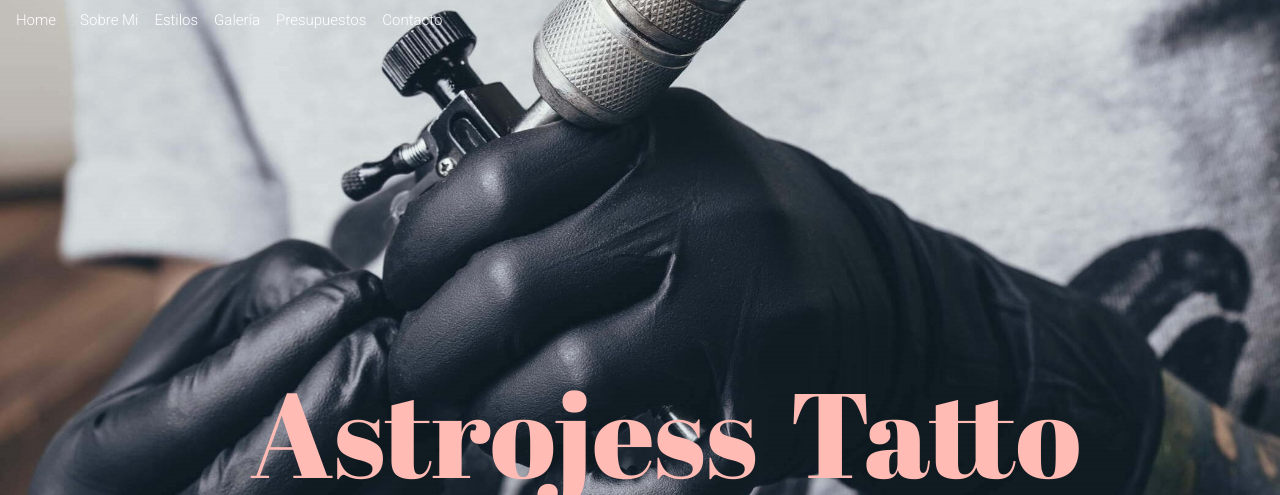
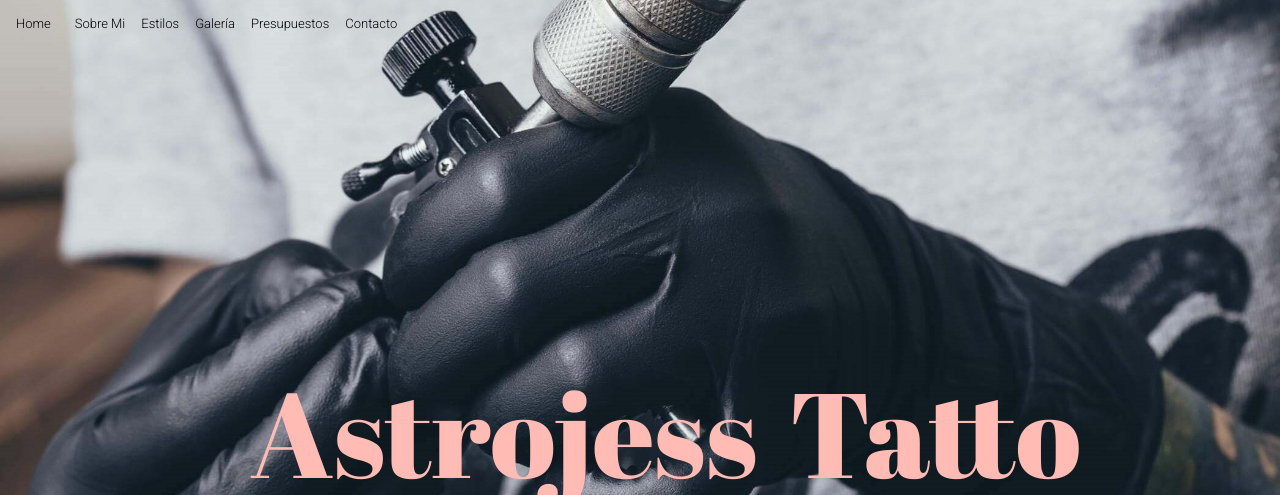
Before and after one commit to agus-99/proyecto-final, a website: page index.html in a window 1280 px wide. Shown: the top 495 px of the page. Drawn offline with nearby package versions, Linux system fonts and the light colour scheme.

Commit message:
modificacion 21-01

```diff
--- a/index.html
+++ b/index.html
@@ -28,23 +28,23 @@
             <button class="navbar-toggler navbar-toggler-right" type="button" data-toggle="collapse" data-target="#navbarTogglerDemo02" aria-controls="navbarTogglerDemo02" aria-expanded="false" aria-label="Toggle navigation">
               <span class="navbar-toggler-icon"></span>
             </button>
-            <a class="navbar-brand" href="./index.html"><p class="nav__a">Home</p></a>
+            <a class="navbar-brand" href="./index.html"><p class="nav__a__index">Home</p></a>
              <div class="collapse navbar-collapse" id="navbarSupportedContent">
               <ul class="navbar-nav mr-auto">
                 <li class="nav-item active">
-                  <a class="nav-link" href="./pages/sobremi.html"><p class="nav__a">Sobre Mi</p></a>
+                  <a class="nav-link" href="./pages/sobremi.html"><p class="nav__a__index">Sobre Mi</p></a>
                 </li>
                 <li class="nav-item">
-                  <a class="nav-link" href="./pages/estilos.html"><p class="nav__a">Estilos</p></a>
+                  <a class="nav-link" href="./pages/estilos.html"><p class="nav__a__index">Estilos</p></a>
                 </li>
                 <li class="nav-item">
-                  <a class="nav-link" href="./pages/galeria.html"><p class="nav__a">Galería</p></a>
+                  <a class="nav-link" href="./pages/galeria.html"><p class="nav__a__index">Galería</p></a>
                 </li>
                 <li class="nav-item">
-                  <a class="nav-link" href="./pages/presupuestos.html"><p class="nav__a">Presupuestos</p></a>
+                  <a class="nav-link" href="./pages/presupuestos.html"><p class="nav__a__index">Presupuestos</p></a>
                 </li>
                 <li class="nav-item">
-                  <a class="nav-link" href="./pages/contacto.html"><p class="nav__a">Contacto</p></a>
+                  <a class="nav-link" href="./pages/contacto.html"><p class="nav__a__index">Contacto</p></a>
                 </li>
               </ul>
             </div>
--- a/scss/main.scss
+++ b/scss/main.scss
@@ -1,24 +1,33 @@
 @import "colors" ;
 @import "variables" ;
+@media only screen and (max-width: 600px) {
+    body {
+      background-color: lightblue;
+    }
+}
 body { font-family: $fontFamily;
        padding: 0px;
        margin: auto;
        background-color: $backColor;
        height: auto;
 }
-.navbar { height: 40px;
+.navbar { @include sizes (auto, auto);
           background-color:transparent;
-          width: auto;
-          left: 0px;
           text-align: left;
-          word-spacing:0px;
 }
-.nav__a { color: white;
+.nav__a { color:white;
           font-family: $familyRoboto;
           letter-spacing: 0px;
-         @include fsize (15px);
+          @include fsize (13px);
           padding: 0px;
           margin: 0px;
+}
+.nav__a__index {color:black;
+                font-family: $familyRoboto;
+                letter-spacing: 0px;
+                @include fsize (13px);
+                padding: 0px;
+                margin: 0px;
 }
 .nav__center {
               position: absolute;
@@ -307,7 +316,7 @@ h4{ font-family: $fontFamily;
             background-color: #0c0e1165;
             text-align: center;
             font-family: $fontFamily;
-            @include sizes ($widthMax,auto);
+            @include sizes ( 100% ,auto);
             position: relative;
             bottom: 0;
             right: 0;
```
Also changed, not shown: pages/sobremi.html (+3 -4 lines), css/main.css.
